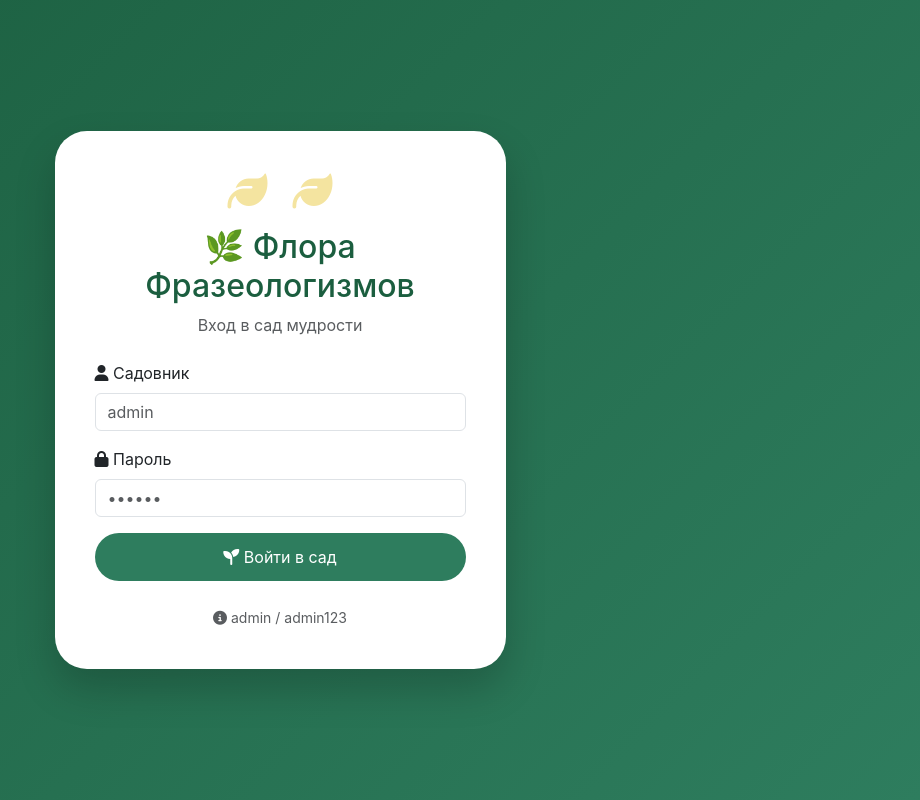
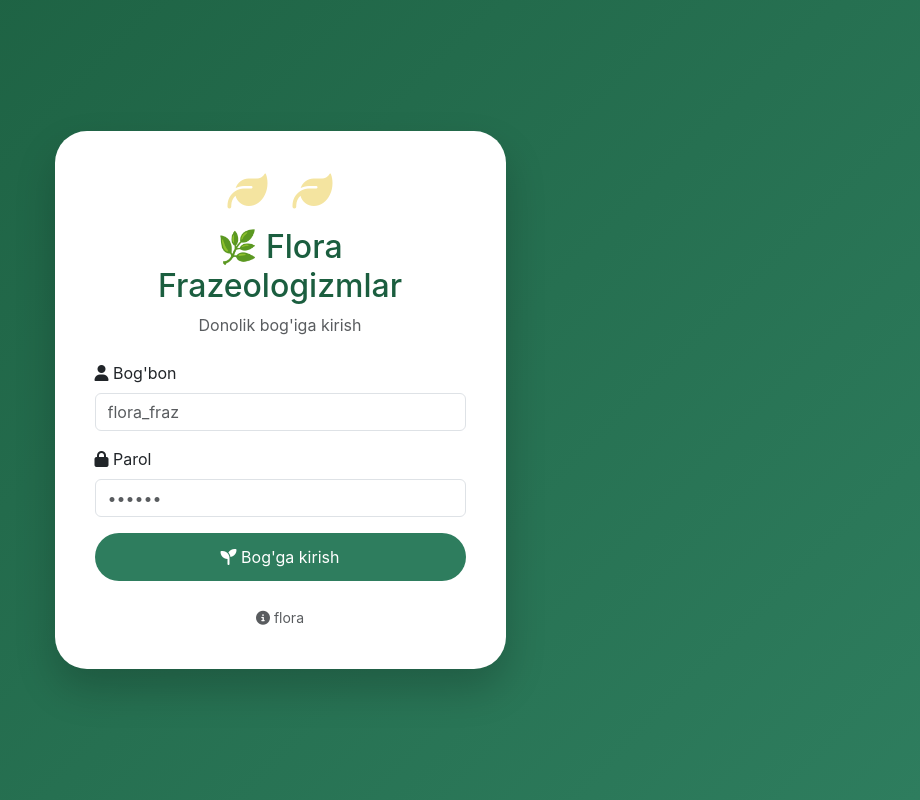
Before and after one commit to Rustem82/flora-phrasesuz, a Flask app: page /admin/login in a window 1280 px wide. Shown: the whole page, without its empty margins (360-1280 px from the left). Run offline with Flask 3, Linux system fonts and the light colour scheme.

Commit message:
Translate admin login page to Uzbek language

```diff
--- a/templates/admin/login.html
+++ b/templates/admin/login.html
@@ -1,9 +1,9 @@
 <!DOCTYPE html>
-<html lang="ru">
+<html lang="uz">
 <head>
     <meta charset="UTF-8">
     <meta name="viewport" content="width=device-width, initial-scale=1.0">
-    <title>Вход | Флора Фразеологизмов</title>
+    <title>Kirish | Flora Frazeologizmlar</title>
     <link href="https://cdn.jsdelivr.net/npm/bootstrap@5.3.0/dist/css/bootstrap.min.css" rel="stylesheet">
     <link rel="stylesheet" href="https://cdnjs.cloudflare.com/ajax/libs/font-awesome/6.4.0/css/all.min.css">
     <style>
@@ -47,8 +47,8 @@
                         <i class="fas fa-leaf floral-icon"></i>
                         <i class="fas fa-flower floral-icon mx-2"></i>
                         <i class="fas fa-leaf floral-icon"></i>
-                        <h2 class="mt-3">🌿 Флора Фразеологизмов</h2>
-                        <p class="text-muted">Вход в сад мудрости</p>
+                        <h2 class="mt-3">🌿 Flora Frazeologizmlar</h2>
+                        <p class="text-muted">Donolik bog'iga kirish</p>
                     </div>
                     {% with messages = get_flashed_messages() %}
                         {% if messages %}
@@ -62,20 +62,20 @@
                     {% endwith %}
                     <form method="POST">
                         <div class="mb-3">
-                            <label class="form-label"><i class="fas fa-user"></i> Садовник</label>
-                            <input type="text" name="username" class="form-control" placeholder="admin" required>
+                            <label class="form-label"><i class="fas fa-user"></i> Bog'bon</label>
+                            <input type="text" name="username" class="form-control" placeholder="flora_fraz" required>
                         </div>
                         <div class="mb-3">
-                            <label class="form-label"><i class="fas fa-lock"></i> Пароль</label>
+                            <label class="form-label"><i class="fas fa-lock"></i> Parol</label>
                             <input type="password" name="password" class="form-control" placeholder="••••••" required>
                         </div>
                         <button type="submit" class="btn btn-success w-100">
-                            <i class="fas fa-seedling"></i> Войти в сад
+                            <i class="fas fa-seedling"></i> Bog'ga kirish
                         </button>
                     </form>
                     <div class="text-center mt-4">
                         <small class="text-muted">
-                            <i class="fas fa-info-circle"></i> admin / admin123
+                            <i class="fas fa-info-circle"></i> flora
                         </small>
                     </div>
                 </div>
```
